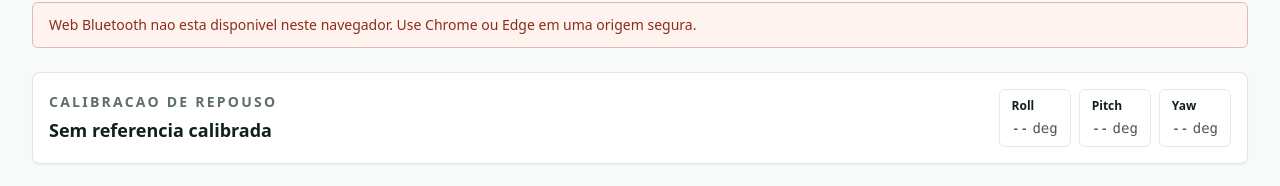
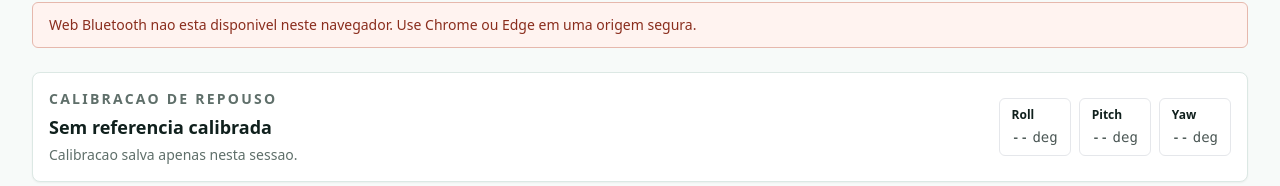
Before and after one commit to jomarsv/monitor_hole_motion, a Next.js app: page /monitor in a window 1280 px wide. Shown: the part 163-349 px from the top of the page. Built offline with nearby package versions, Linux system fonts and the light colour scheme; no server answers.

Commit message:
Persist device monitor settings

```diff
--- a/components/monitor/holy-motion-monitor.tsx
+++ b/components/monitor/holy-motion-monitor.tsx
@@ -16,6 +16,8 @@ import {
   isTelemetryRemoteConfigured,
   publishAlertEvent,
   publishTelemetrySample,
+  saveDeviceSettings,
+  subscribeDeviceSettings,
 } from "@/lib/monitoring/telemetryRepository";
 import { getFirebaseAuthErrorMessage } from "@/lib/firebase/client";
 import {
@@ -70,6 +72,7 @@ export function HolyMotionMonitor() {
   const [status, setStatus] = useState<HolyMotionClientStatus>("idle");
   const [errorMessage, setErrorMessage] = useState<string | null>(null);
   const [remoteMessage, setRemoteMessage] = useState<string | null>(null);
+  const [settingsMessage, setSettingsMessage] = useState<string | null>(null);
   const [snapshot, setSnapshot] = useState<SensorSnapshot>({});
   const [restingEuler, setRestingEuler] = useState<Vector3 | undefined>();
   const [peaks, setPeaks] = useState<SensorPeaks>({});
@@ -136,6 +139,28 @@ export function HolyMotionMonitor() {
     [motionSamples, restingEuler],
   );
   const remoteConfigured = isTelemetryRemoteConfigured();
+
+  useEffect(() => {
+    if (!remoteConfigured) {
+      setSettingsMessage("Calibracao salva apenas nesta sessao.");
+      return;
+    }
+
+    return subscribeDeviceSettings(
+      DEFAULT_DEVICE_ID,
+      (settings) => {
+        setRestingEuler(settings?.restingEuler);
+        setSettingsMessage(
+          settings?.restingEuler
+            ? `Configuracao carregada: ${formatClock(settings.updatedAt ?? Date.now())}`
+            : "Sem calibracao salva para este dispositivo.",
+        );
+      },
+      (error) => {
+        setSettingsMessage(`Falha ao carregar configuracao: ${error.message}`);
+      },
+    );
+  }, [remoteConfigured]);
 
   useEffect(() => {
     if (!remoteConfigured || motionSamples.length === 0) {
@@ -249,13 +274,55 @@ export function HolyMotionMonitor() {
       return;
     }
 
+    const nextRestingEuler = snapshot.euler;
+    const updatedAt = Date.now();
+
     setRestingEuler(snapshot.euler);
     setErrorMessage(null);
-  }, [snapshot.euler]);
+
+    if (!remoteConfigured) {
+      setSettingsMessage("Calibracao salva apenas nesta sessao.");
+      return;
+    }
+
+    setSettingsMessage("Salvando calibracao do dispositivo...");
+
+    void saveDeviceSettings(DEFAULT_DEVICE_ID, {
+      restingEuler: nextRestingEuler,
+      updatedAt,
+    })
+      .then(() => {
+        setSettingsMessage(`Calibracao salva: ${formatClock(updatedAt)}`);
+      })
+      .catch((error: unknown) => {
+        const message = getFirebaseAuthErrorMessage(error);
+        setSettingsMessage(`Falha ao salvar calibracao: ${message}`);
+        setErrorMessage(message);
+      });
+  }, [remoteConfigured, snapshot.euler]);
 
   const clearRestingCalibration = useCallback(() => {
+    const updatedAt = Date.now();
+
     setRestingEuler(undefined);
-  }, []);
+
+    if (!remoteConfigured) {
+      setSettingsMessage("Calibracao removida desta sessao.");
+      return;
+    }
+
+    setSettingsMessage("Removendo calibracao do dispositivo...");
+
+    void saveDeviceSettings(DEFAULT_DEVICE_ID, { updatedAt })
+      .then(() => {
+        setSettingsMessage(`Calibracao removida: ${formatClock(updatedAt)}`);
+      })
+      .catch((error: unknown) => {
+        const message = getFirebaseAuthErrorMessage(error);
+        setSettingsMessage(`Falha ao remover calibracao: ${message}`);
+        setErrorMessage(message);
+      });
+  }, [remoteConfigured]);
 
   const canConnect =
     isSupported === true && status !== "connected" && status !== "connecting";
@@ -331,7 +398,10 @@ export function HolyMotionMonitor() {
           </p>
         ) : null}
 
-        <RestingCalibrationPanel restingEuler={restingEuler} />
+        <RestingCalibrationPanel
+          restingEuler={restingEuler}
+          settingsMessage={settingsMessage}
+        />
 
         <AttentionPanel analysis={motionAnalysis} />
 
@@ -384,8 +454,10 @@ export function HolyMotionMonitor() {
 
 function RestingCalibrationPanel({
   restingEuler,
+  settingsMessage,
 }: {
   restingEuler?: Vector3;
+  settingsMessage: string | null;
 }) {
   return (
     <section className="rounded-lg border border-[#dce8e4] bg-white p-4 shadow-sm">
@@ -397,6 +469,9 @@ function RestingCalibrationPanel({
           <h2 className="mt-1 text-lg font-semibold">
             {restingEuler ? "Referencia ativa" : "Sem referencia calibrada"}
           </h2>
+          {settingsMessage ? (
+            <p className="mt-1 text-sm text-[#5f6f6a]">{settingsMessage}</p>
+          ) : null}
         </div>
         <div className="grid gap-2 text-sm sm:grid-cols-3">
           <MetricPill label="Roll" unit="deg" value={restingEuler?.x} />
--- a/lib/monitoring/remoteTypes.ts
+++ b/lib/monitoring/remoteTypes.ts
@@ -34,6 +34,11 @@ export type RemoteTelemetrySample = {
   metrics: RemoteMotionMetrics;
 };
 
+export type RemoteDeviceSettings = {
+  restingEuler?: Vector3;
+  updatedAt?: number;
+};
+
 export type RemoteAlertEvent = MotionAlert & {
   id?: string;
   deviceId: string;
@@ -48,4 +53,5 @@ export type RemoteDeviceState = {
   severity: MotionSeverity;
   snapshot: RemoteSensorSnapshot;
   metrics: RemoteMotionMetrics;
+  settings?: RemoteDeviceSettings;
 };
--- a/lib/monitoring/telemetryRepository.ts
+++ b/lib/monitoring/telemetryRepository.ts
@@ -1,6 +1,7 @@
 import {
   addDoc,
   collection,
+  deleteField,
   doc,
   limit,
   onSnapshot,
@@ -17,6 +18,7 @@ import {
 } from "@/lib/firebase/client";
 import type {
   RemoteAlertEvent,
+  RemoteDeviceSettings,
   RemoteDeviceState,
   RemoteTelemetrySample,
 } from "@/lib/monitoring/remoteTypes";
@@ -84,6 +86,34 @@ export async function publishAlertEvent(alert: RemoteAlertEvent): Promise<void>
   });
 }
 
+export async function saveDeviceSettings(
+  deviceId: string,
+  settings: RemoteDeviceSettings,
+): Promise<void> {
+  const db = getFirebaseDb();
+
+  if (!db) {
+    return;
+  }
+
+  await ensureFirebaseAuth();
+
+  const deviceRef = doc(db, "devices", deviceId);
+
+  await setDoc(
+    deviceRef,
+    {
+      deviceId,
+      settings: {
+        updatedAt: settings.updatedAt ?? Date.now(),
+        restingEuler: settings.restingEuler ?? deleteField(),
+      },
+      settingsServerUpdatedAt: serverTimestamp(),
+    },
+    { merge: true },
+  );
+}
+
 export function subscribeRemoteDevice(
   deviceId: string,
   onChange: (state: RemoteDeviceState | null) => void,
@@ -104,6 +134,38 @@ export function subscribeRemoteDevice(
           onChange(
             snapshot.exists() ? (snapshot.data() as RemoteDeviceState) : null,
           );
+        },
+        onError,
+      ),
+    onError,
+  );
+}
+
+export function subscribeDeviceSettings(
+  deviceId: string,
+  onChange: (settings: RemoteDeviceSettings | null) => void,
+  onError: (error: Error) => void,
+): Unsubscribe {
+  const db = getFirebaseDb();
+
+  if (!db) {
+    onChange(null);
+    return () => undefined;
+  }
+
+  return subscribeAfterAuth(
+    () =>
+      onSnapshot(
+        doc(db, "devices", deviceId),
+        (snapshot) => {
+          if (!snapshot.exists()) {
+            onChange(null);
+            return;
+          }
+
+          const data = snapshot.data() as RemoteDeviceState;
+
+          onChange(data.settings ?? null);
         },
         onError,
       ),
```
Also changed, not shown: 1 other file (tests, documents, lock files or other folders).
